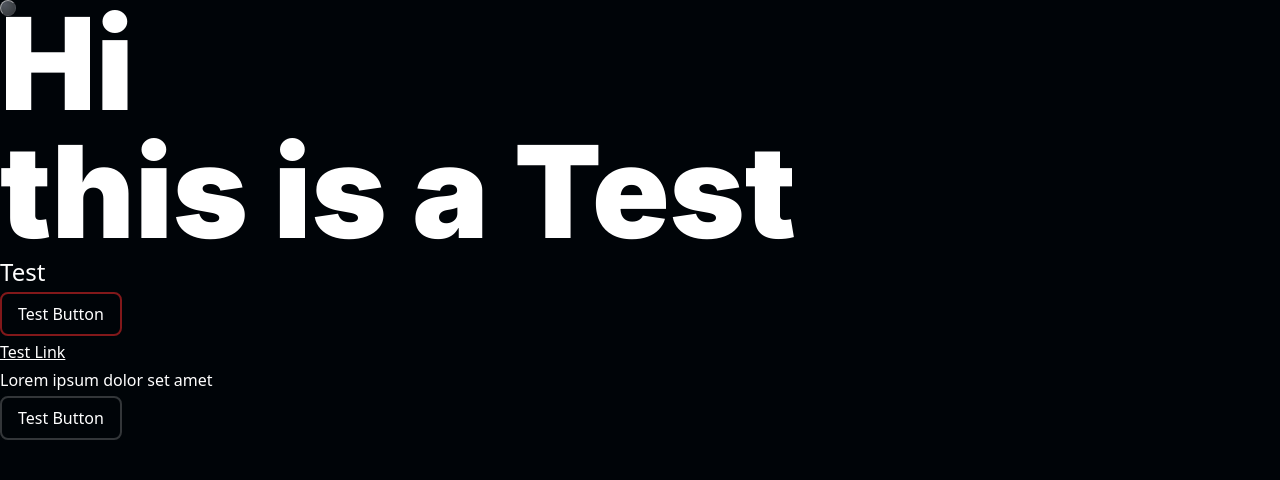
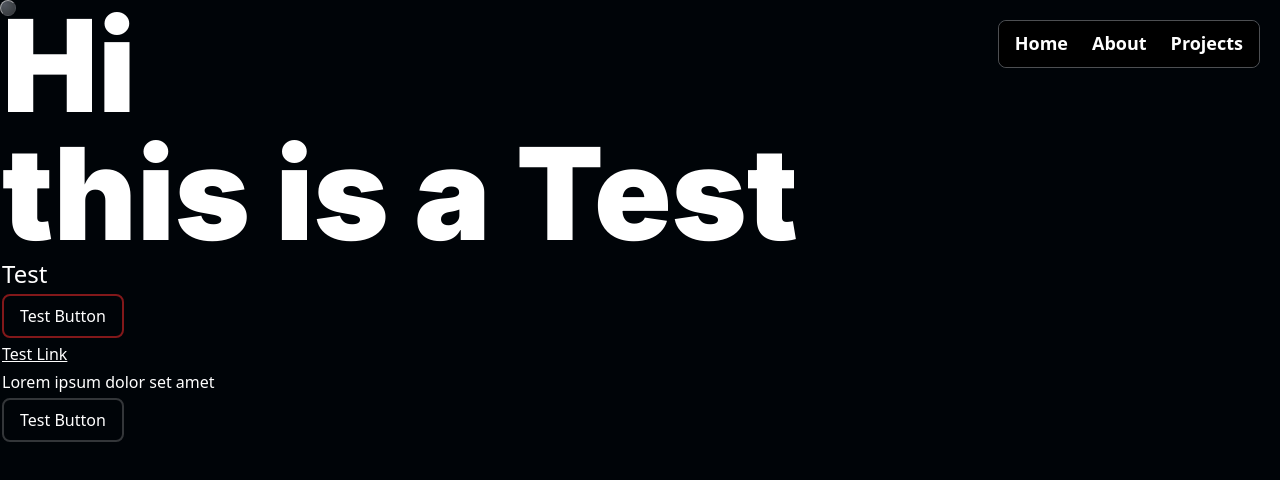
Before and after one commit to Crow475/personal-page, a Next.js app: page / in a window 1280 px wide. Shown: the top 480 px of the page. Built offline with nearby package versions, Linux system fonts and the light colour scheme.

Commit message:
feat: add initial navbar component
- add navbar component with basic styling and functionality
- add navLink atom
- add navbarLink molecule
- add navbar layout
- alter cursor and button z-index positioning

```diff
--- /dev/null
+++ b/app/(cursorLayout)/(navbarLayout)/layout.tsx
@@ -0,0 +1,10 @@
+import Navbar from "@/components/elements/navbar";
+
+export default function NavbarLayout({ children }: LayoutProps<"/">) {
+    return (
+        <>
+            <Navbar />
+            {children}
+        </>
+    );
+}
--- a/app/(cursorLayout)/page.tsx
+++ b/app/(cursorLayout)/(navbarLayout)/page.tsx
@@ -8,7 +8,7 @@ import ButtonAtom from "@/components/atoms/button";
 
 export default function Home() {
     return (
-        <div>
+        <div className="h-[200vh]">
             <h1 className={`${inter.className} text-9xl font-black text-white`}>
                 Hi
                 <br />
--- a/app/(cursorLayout)/layout.tsx
+++ b/app/(cursorLayout)/layout.tsx
@@ -14,8 +14,10 @@ export default function CursorLayout({ children }: LayoutProps<"/">) {
 
     return (
         <CursorContext.Provider value={{ hovered, setHovered }}>
-            {children}
-            <Cursor />
+            <div className="flex h-svh w-full scrollbar-thin scrollbar-thumb-white/40 scrollbar-track-transparent overflow-x-hidden overflow-y-scroll p-0.5">
+                {children}
+                <Cursor />
+            </div>
         </CursorContext.Provider>
     );
 }
--- a/app/layout.tsx
+++ b/app/layout.tsx
@@ -14,7 +14,7 @@ export default function RootLayout({ children }: LayoutProps<"/">) {
             lang="en"
             className={`${geistSans.variable} ${geistMono.variable} h-full antialiased`}
         >
-            <body className="flex min-h-full cursor-none flex-col motion-reduce:cursor-default">
+            <body className="flex min-h-full w-full cursor-none flex-col overflow-x-hidden motion-reduce:cursor-default">
                 {children}
             </body>
         </html>
--- a/components/atoms/button.tsx
+++ b/components/atoms/button.tsx
@@ -44,7 +44,7 @@ export default function ButtonAtom({
                 onMouseEnter={() => setHovered(hoverCursorState)}
                 onMouseLeave={() => setHovered(defaultCursorState)}
                 aria-describedby={titleId}
-                className={`${className} cursor-none motion-reduce:cursor-pointer`}
+                className={`${className} z-30 cursor-none motion-reduce:cursor-pointer`}
                 {...props}
             >
                 {children}
--- /dev/null
+++ b/components/atoms/navLink.tsx
@@ -0,0 +1,57 @@
+"use client";
+
+import Link from "next/link";
+
+import type { CursorState } from "@/lib/types";
+import { hoverType } from "@/lib/types";
+
+import { useRef, useContext } from "react";
+
+import {
+    CursorContext,
+    defaultCursorState,
+} from "@/components/elements/cursorContext";
+
+type navLinkAtomProps = {
+    href: string;
+    title?: string; // Not for actual use, to consume accidental title prop
+    className?: string;
+    children: React.ReactNode;
+} & React.AnchorHTMLAttributes<HTMLAnchorElement>;
+
+export default function NavLinkAtom({
+    href,
+    title,
+    children,
+    className,
+    ...props
+}: navLinkAtomProps) {
+    const navLinkRef = useRef<HTMLAnchorElement>(null);
+    if (title !== undefined) {
+        console.warn(
+            "NavLinkAtom received a title prop, which should not be used",
+        );
+    }
+
+    const { setHovered } = useContext(CursorContext);
+
+    const hoverCursorState: CursorState = {
+        isHovered: true,
+        hoveredRef: navLinkRef,
+        hoverType: hoverType.button,
+        hoverMessage: "",
+    };
+
+    return (
+        <Link
+            ref={navLinkRef}
+            href={href}
+            onMouseEnter={() => setHovered(hoverCursorState)}
+            onMouseLeave={() => setHovered(defaultCursorState)}
+            className={`${className} cursor-none motion-reduce:cursor-pointer`}
+            {...props}
+        >
+            {children}
+        </Link>
+    );
+}
--- a/components/elements/cursor.tsx
+++ b/components/elements/cursor.tsx
@@ -115,7 +115,7 @@ export default function Cursor() {
 
     return (
         <animated.div
-            className={`pointer-events-none ${cursorVisible ? "absolute motion-reduce:hidden" : "hidden"} ${hovered.isHovered && hovered.hoverType === hoverType.button ? "-z-10" : "z-50"} rounded-lg border border-t-white/50 border-r-neutral-100/5 border-b-neutral-100/5 border-l-white/50 bg-radial-[at_25%_25%] from-slate-300/40 to-slate-50/20 backdrop-blur-3xl`}
+            className={`pointer-events-none ${cursorVisible ? "absolute motion-reduce:hidden" : "hidden"} ${hovered.isHovered && hovered.hoverType === hoverType.button ? "z-20" : "z-50"} rounded-lg border border-t-white/50 border-r-neutral-100/5 border-b-neutral-100/5 border-l-white/50 bg-radial-[at_25%_25%] from-slate-300/40 to-slate-50/20 backdrop-blur-3xl`}
             role="presentation"
             style={{
                 left: x.to((x_to) => `${x_to}px`),
--- /dev/null
+++ b/components/elements/navbar.tsx
@@ -0,0 +1,22 @@
+import NavbarLink from "@/components/molecules/navbarLink";
+
+import destinations from "@/lib/destinations";
+
+export default function Navbar() {
+    return (
+        <nav className="absolute top-5 right-5 flex flex-row items-center justify-center rounded-lg border border-white/30 px-2 py-1">
+            <ul className="flex flex-row items-center justify-center space-x-2">
+                {destinations.map((destination) => (
+                    <NavbarLink
+                        key={destination.href}
+                        destination={destination}
+                    />
+                ))}
+            </ul>
+            <div
+                className="absolute z-10 h-full w-full rounded-lg bg-black"
+                role="presentation"
+            ></div>
+        </nav>
+    );
+}
--- /dev/null
+++ b/components/molecules/navbarLink.tsx
@@ -0,0 +1,23 @@
+import type { NavDestination } from "@/lib/types";
+
+import NavLinkAtom from "@/components/atoms/navLink";
+
+export default function NavbarLink({
+    destination,
+}: {
+    destination: NavDestination;
+}) {
+    return (
+        <li>
+            <NavLinkAtom
+                href={destination.href}
+                className="group relative z-30 flex flex-col items-center justify-center px-2 py-1 text-white"
+            >
+                <span className="text-lg font-bold text-white">
+                    {destination.title}
+                </span>
+                <div className="flex h-0 w-0 border border-transparent transition-all duration-300 group-hover:w-full group-hover:border-white motion-reduce:transition-none" />
+            </NavLinkAtom>
+        </li>
+    );
+}
--- /dev/null
+++ b/lib/destinations.tsx
@@ -0,0 +1,23 @@
+import type { NavDestination } from "@/lib/types";
+
+import { LuHouse, LuUser, LuSquareTerminal } from "react-icons/lu";
+
+const destinations: NavDestination[] = [
+    {
+        href: "/",
+        title: "Home",
+        icon: <LuHouse />,
+    },
+    {
+        href: "/about",
+        title: "About",
+        icon: <LuUser />,
+    },
+    {
+        href: "/projects",
+        title: "Projects",
+        icon: <LuSquareTerminal />,
+    },
+];
+
+export default destinations;
--- a/lib/types.ts
+++ b/lib/types.ts
@@ -10,4 +10,10 @@ type CursorState = {
     hoverMessage: string | null;
 };
 
-export { hoverType, type CursorState };
+type NavDestination = {
+    href: string;
+    title: string;
+    icon: React.ReactNode;
+};
+
+export { hoverType, type CursorState, type NavDestination };
```
Also changed, not shown: 1 other file (tests, documents, lock files or other folders).
